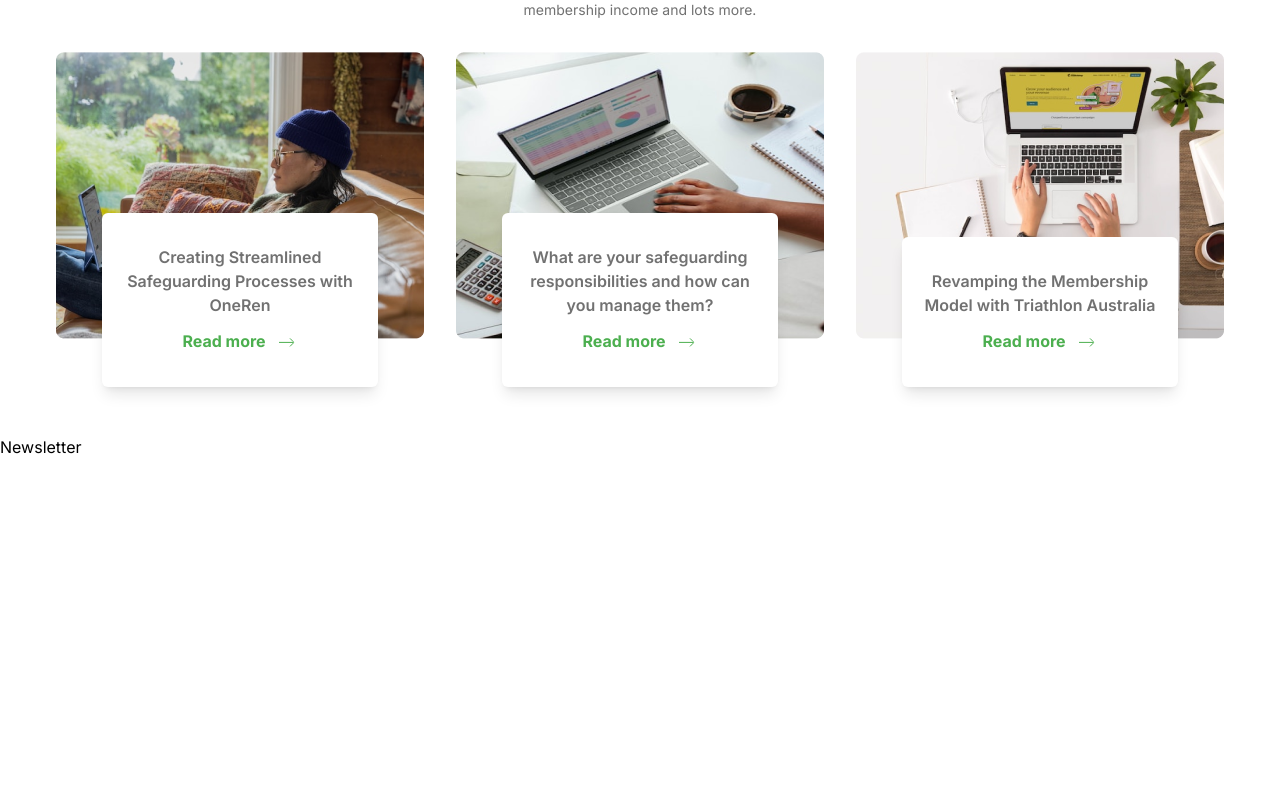
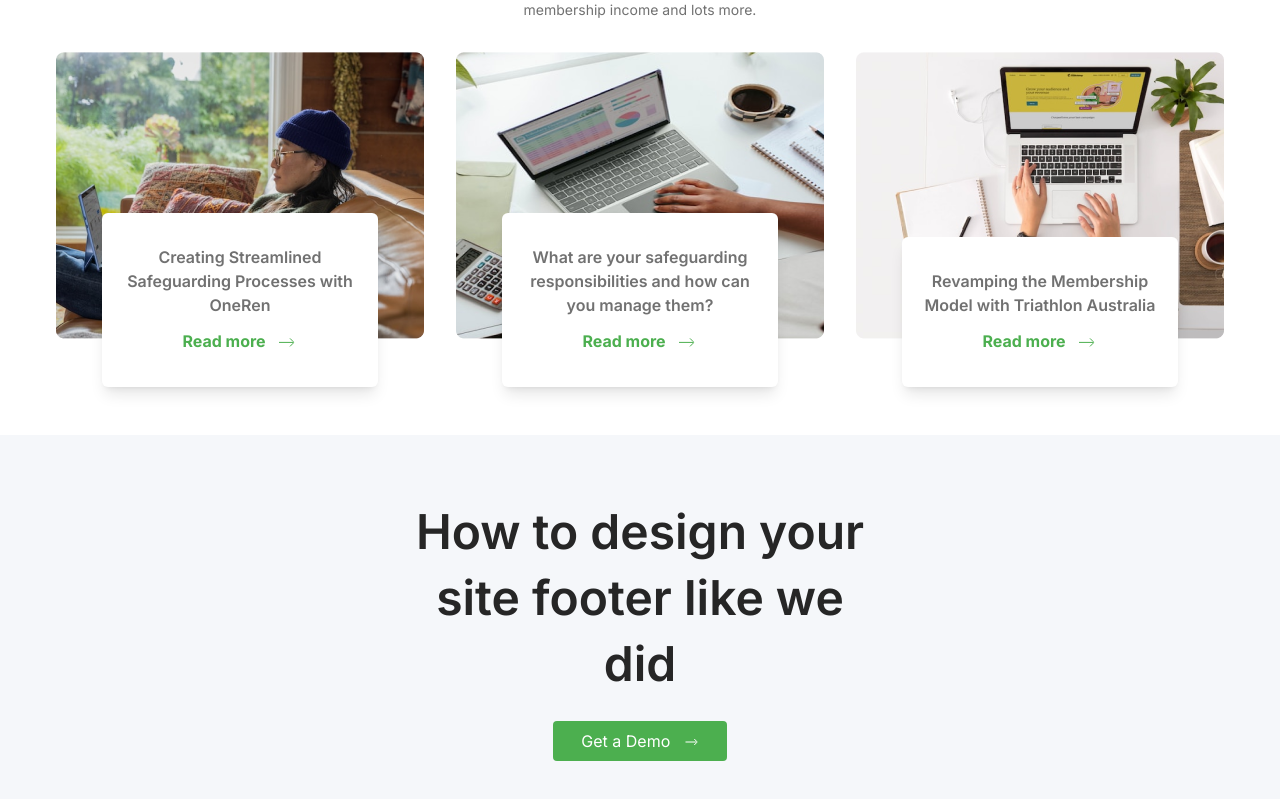
Before and after one commit to septianadip17/slicing-exercise-part4, a React (Vite) app: page / in a window 1280 px wide. Shown: the part 3694-4493 px from the top of the page. Before the commit the page ends 4153 px from the top, so only its background shows below. Built offline with nearby package versions, Linux system fonts and the light colour scheme.

Commit message:
newsletter finish

```diff
--- a/src/components/Newsletter.jsx
+++ b/src/components/Newsletter.jsx
@@ -1,7 +1,35 @@
 import React from "react";
 
 const Newsletter = () => {
-  return <div>Newsletter</div>;
+  return (
+    <div className="px-4 lg:px-14 max-w-screen-2xl mx-auto bg-neutralSilver py-16">
+      <div className="flex items-center justify-center lg:w-2/5 mx-auto">
+        <div className="text-center">
+          <h2 className="lg:text-5xl text-3xl text-neutral-800 font-semibold mb-6 lg:leading-snug">
+            How to design your site footer like we did
+          </h2>
+          <div className="flex items-center justify-center gap-8">
+            <button className="btn-primary text-white">
+              Get a Demo{" "}
+              <svg
+                width="16"
+                height="16"
+                viewBox="0 0 16 16"
+                fill="none"
+                xmlns="http://www.w3.org/2000/svg"
+                className="inline-block ml-2"
+              >
+                <path
+                  d="M11.2503 11.0001L13.7201 8.53039C14.013 8.23749 14.013 7.7626 13.7201 7.4697L11.2503 4.99997M13.5004 8.00004L2.50012 8.00004"
+                  stroke="white"
+                />
+              </svg>
+            </button>
+          </div>
+        </div>
+      </div>
+    </div>
+  );
 };
 
 export default Newsletter;
```
